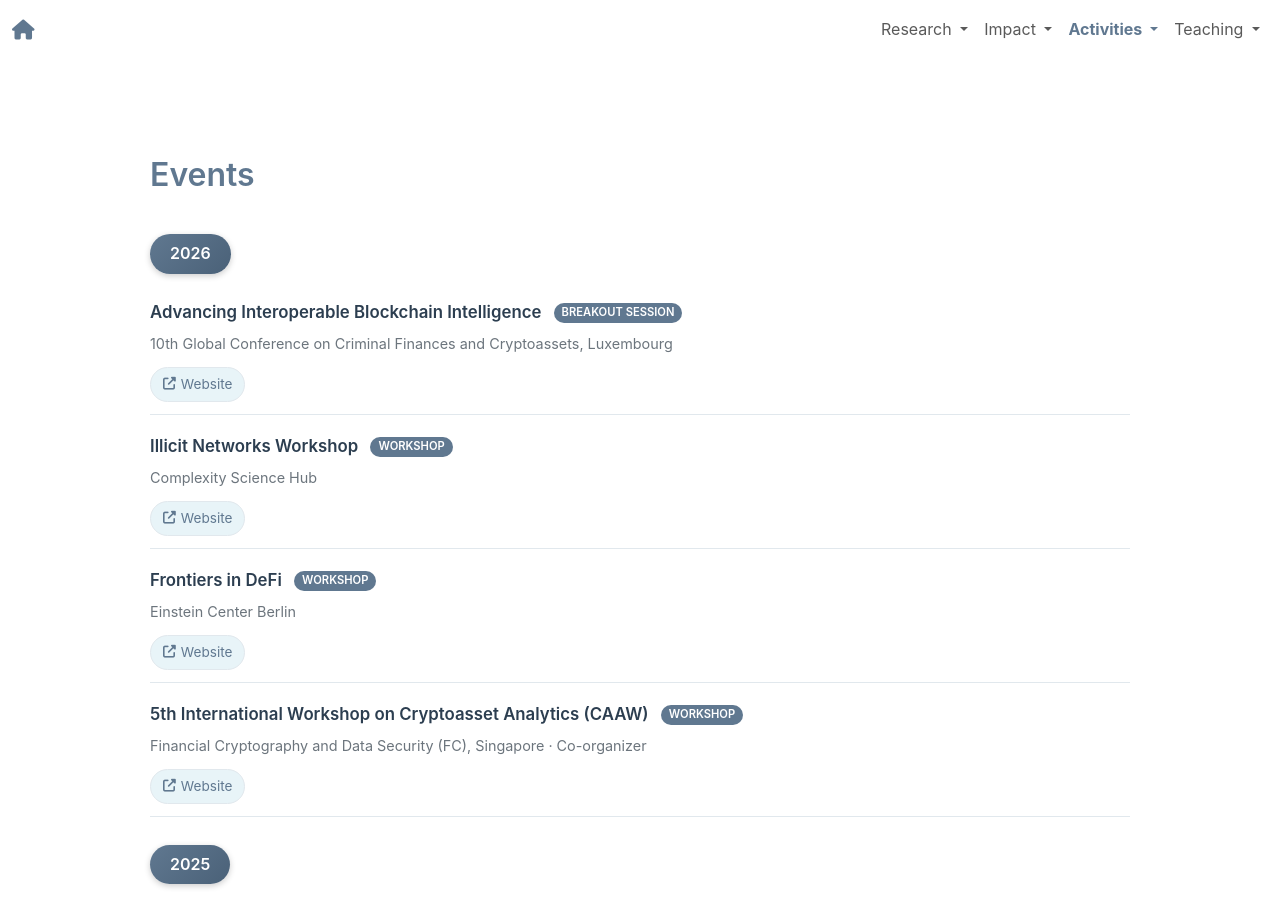
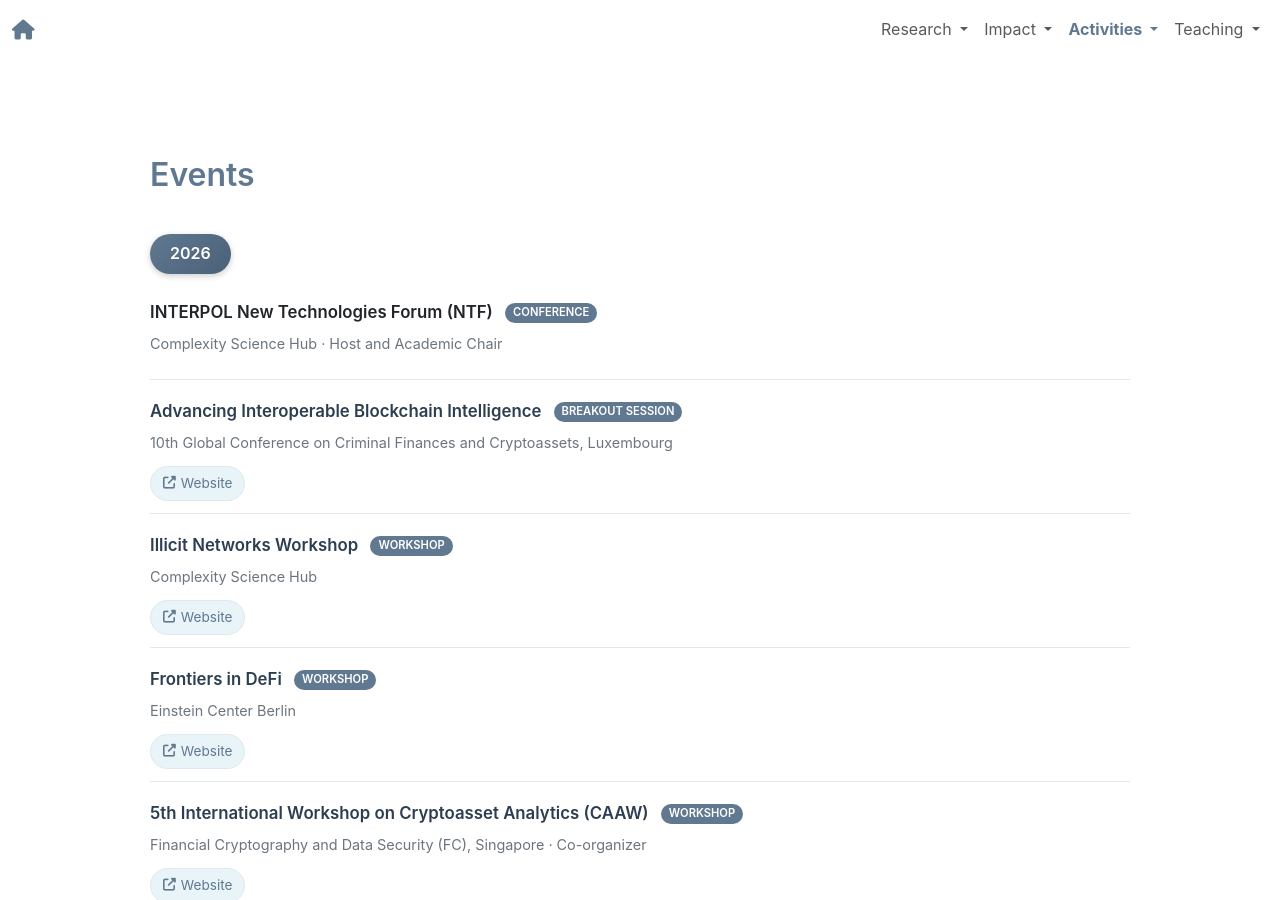
Before and after one commit to behas/behas.github.com, a Jekyll site: the page built from events.html, in a window 1280 px wide and 900 px high. Built offline with Jekyll 4.4.1, drawn with Linux system fonts in a browser that asks for light colours; a style sheet for code colours, icons or effects is not loaded.

Commit message:
Add INTERPOL New Technologies Forum 2026 event and news item
Claude-Session: https://claude.ai/code/session_0144SwpknXTvC7rJy4tWpKzW

```diff
--- a/_data/events.yml
+++ b/_data/events.yml
@@ -1,4 +1,10 @@
 # 2026
+
+- title: "INTERPOL New Technologies Forum (NTF)"
+  venue: "Complexity Science Hub"
+  date: 2026-09-29
+  type: "Conference"
+  role: "Host and Academic Chair"
 
 - title: "Advancing Interoperable Blockchain Intelligence"
   uri: "https://baselgovernance.org/10crc"
--- a/_data/news.yml
+++ b/_data/news.yml
@@ -1,3 +1,7 @@
+- date: 2026-09-14
+  news: |
+    We are hosting this year's INTERPOL New Technologies Forum (NTF) at the Complexity Science Hub on September 29-30.
+
 - date: 2026-08-20
   news: |
     We are organizing a breakout session on
```
